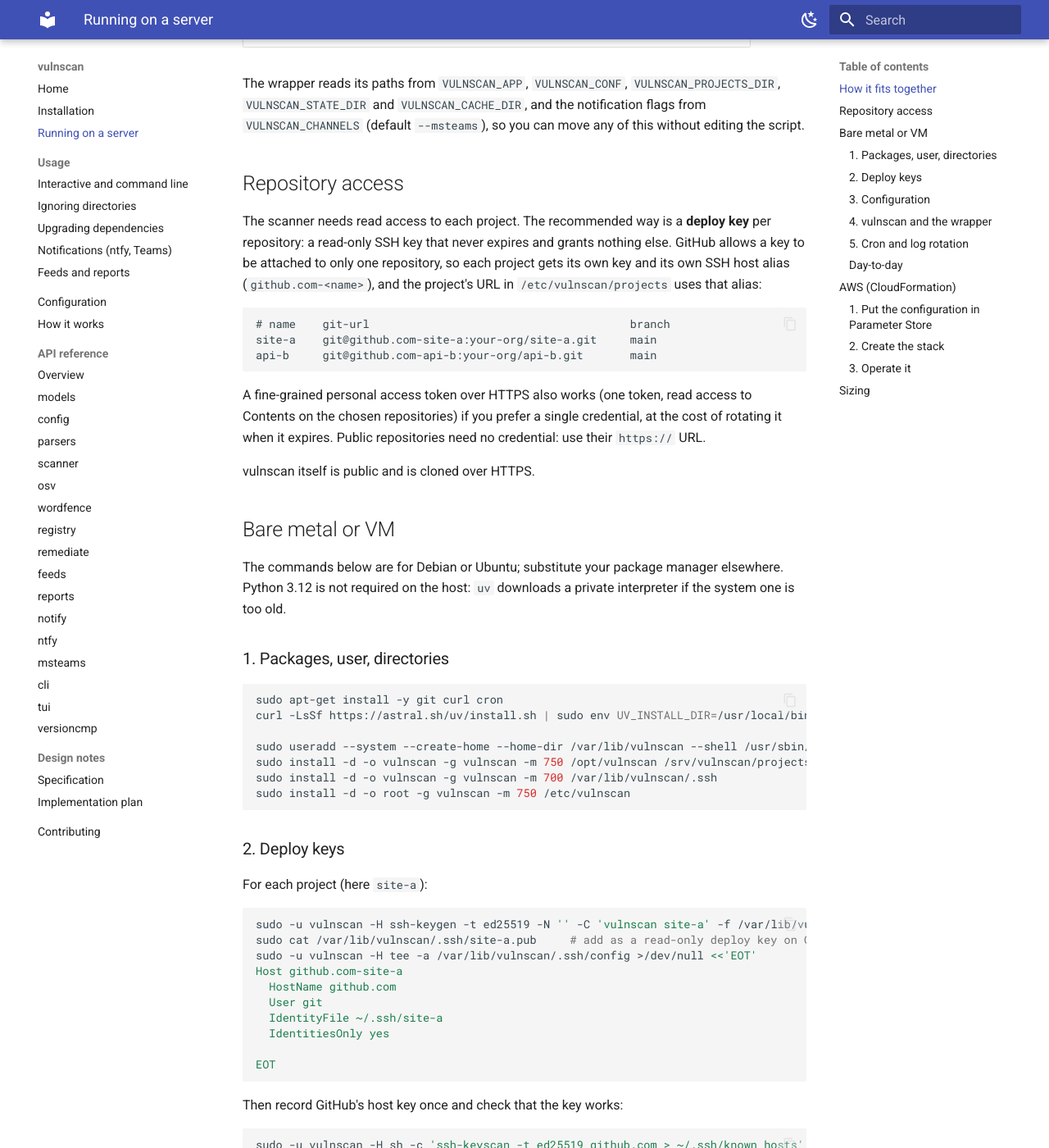
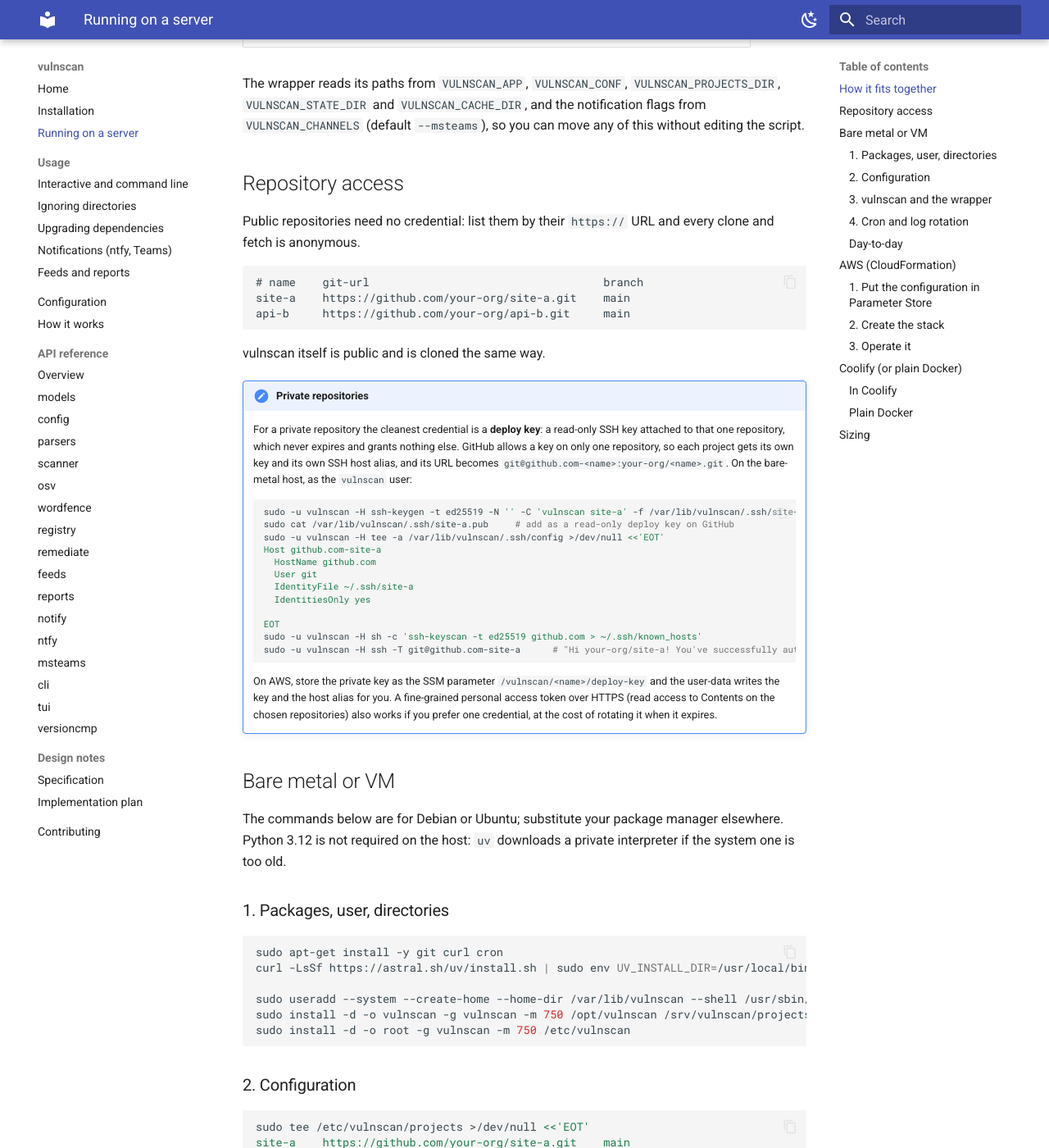
Before and after one commit to MESH-Research/vulnscan, an MkDocs documentation site: the page built from docs/deployment.md, in a window 1280 px wide and 1400 px high, scrolled down 1219 px. Shown: the whole window at 82% size. Built offline with MkDocs 1.6.1 and Material for MkDocs 9.7.7, drawn with Linux system fonts in a browser that asks for light colours; some of the changed text lies outside the part shown.

Commit message:
docs(deploy): add Coolify and Docker instructions; clone public repositories over HTTPS
Public projects are now listed by their https:// URL with no credential;
deploy keys move to a note for private repositories. A new section covers
Coolify (Docker Compose or Dockerfile build pack, volumes, environment
variables, the test message) and the same compose file under plain Docker.

````diff
--- a/docs/deployment.md
+++ b/docs/deployment.md
@@ -2,10 +2,12 @@
 
 This page sets up vulnscan to run unattended on a server: on a schedule it
 pulls the `main` branch of each project you monitor, scans it, and posts
-anything new to Microsoft Teams (or ntfy). It covers a bare-metal or VM
-host where you have root and cron, and an AWS EC2 instance created from a
-CloudFormation template. Both use the same layout and the same wrapper
-script, [`deploy/vulnscan-run.sh`](https://github.com/MESH-Research/vulnscan/blob/main/deploy/vulnscan-run.sh).
+anything new to Microsoft Teams (or ntfy). It covers three hosts: a
+bare-metal or VM box where you have root and cron, an AWS EC2 instance
+created from a CloudFormation template, and a container on
+[Coolify](https://coolify.io) (or plain Docker). All three use the same
+layout and the same wrapper script,
+[`deploy/vulnscan-run.sh`](https://github.com/MESH-Research/vulnscan/blob/main/deploy/vulnscan-run.sh).
 
 ## How it fits together
 
@@ -38,7 +40,7 @@
 | `/etc/vulnscan/<name>.env` | that project's settings and secrets (mode 640, `root:vulnscan`) |
 | `/srv/vulnscan/projects/<name>` | shallow clone of the project |
 | `/var/lib/vulnscan/<name>` | feeds, reports and `msteams-state.json` / `ntfy-state.json` |
-| `/var/lib/vulnscan/.ssh` | deploy keys and `config` with one host alias per project |
+| `/var/lib/vulnscan/.ssh` | deploy keys, private repositories only |
 | `/var/cache/vulnscan` | shared Wordfence feed cache |
 | `/var/log/vulnscan/scan.log` | output of every run, rotated weekly |
 
@@ -49,25 +51,45 @@
 
 ## Repository access
 
-The scanner needs read access to each project. The recommended way is a
-**deploy key** per repository: a read-only SSH key that never expires and
-grants nothing else. GitHub allows a key to be attached to only one
-repository, so each project gets its own key and its own SSH host alias
-(`github.com-<name>`), and the project's URL in `/etc/vulnscan/projects`
-uses that alias:
+Public repositories need no credential: list them by their `https://` URL
+and every clone and fetch is anonymous.
 
 ```
-# name    git-url                                       branch
-site-a    git@github.com-site-a:your-org/site-a.git     main
-api-b     git@github.com-api-b:your-org/api-b.git       main
+# name    git-url                                   branch
+site-a    https://github.com/your-org/site-a.git    main
+api-b     https://github.com/your-org/api-b.git     main
 ```
 
-A fine-grained personal access token over HTTPS also works (one token, read
-access to Contents on the chosen repositories) if you prefer a single
-credential, at the cost of rotating it when it expires. Public repositories
-need no credential: use their `https://` URL.
+vulnscan itself is public and is cloned the same way.
 
-vulnscan itself is public and is cloned over HTTPS.
+!!! note "Private repositories"
+    For a private repository the cleanest credential is a **deploy key**:
+    a read-only SSH key attached to that one repository, which never
+    expires and grants nothing else. GitHub allows a key on only one
+    repository, so each project gets its own key and its own SSH host
+    alias, and its URL becomes `git@github.com-<name>:your-org/<name>.git`.
+    On the bare-metal host, as the `vulnscan` user:
+
+    ```sh
+    sudo -u vulnscan -H ssh-keygen -t ed25519 -N '' -C 'vulnscan site-a' -f /var/lib/vulnscan/.ssh/site-a
+    sudo cat /var/lib/vulnscan/.ssh/site-a.pub     # add as a read-only deploy key on GitHub
+    sudo -u vulnscan -H tee -a /var/lib/vulnscan/.ssh/config >/dev/null <<'EOT'
+    Host github.com-site-a
+      HostName github.com
+      User git
+      IdentityFile ~/.ssh/site-a
+      IdentitiesOnly yes
+
+    EOT
+    sudo -u vulnscan -H sh -c 'ssh-keyscan -t ed25519 github.com > ~/.ssh/known_hosts'
+    sudo -u vulnscan -H ssh -T git@github.com-site-a      # "Hi your-org/site-a! You've successfully authenticated"
+    ```
+
+    On AWS, store the private key as the SSM parameter
+    `/vulnscan/<name>/deploy-key` and the user-data writes the key and the
+    host alias for you. A fine-grained personal access token over HTTPS
+    (read access to Contents on the chosen repositories) also works if you
+    prefer one credential, at the cost of rotating it when it expires.
 
 ## Bare metal or VM
 
@@ -83,40 +105,15 @@
 
 sudo useradd --system --create-home --home-dir /var/lib/vulnscan --shell /usr/sbin/nologin vulnscan
 sudo install -d -o vulnscan -g vulnscan -m 750 /opt/vulnscan /srv/vulnscan/projects /var/cache/vulnscan /var/log/vulnscan
-sudo install -d -o vulnscan -g vulnscan -m 700 /var/lib/vulnscan/.ssh
 sudo install -d -o root -g vulnscan -m 750 /etc/vulnscan
 ```
 
-### 2. Deploy keys
-
-For each project (here `site-a`):
-
-```sh
-sudo -u vulnscan -H ssh-keygen -t ed25519 -N '' -C 'vulnscan site-a' -f /var/lib/vulnscan/.ssh/site-a
-sudo cat /var/lib/vulnscan/.ssh/site-a.pub     # add as a read-only deploy key on GitHub
-sudo -u vulnscan -H tee -a /var/lib/vulnscan/.ssh/config >/dev/null <<'EOT'
-Host github.com-site-a
-  HostName github.com
-  User git
-  IdentityFile ~/.ssh/site-a
-  IdentitiesOnly yes
-
-EOT
-```
-
-Then record GitHub's host key once and check that the key works:
-
-```sh
-sudo -u vulnscan -H sh -c 'ssh-keyscan -t ed25519 github.com > ~/.ssh/known_hosts'
-sudo -u vulnscan -H ssh -T git@github.com-site-a      # "Hi your-org/site-a! You've successfully authenticated"
-```
-
-### 3. Configuration
+### 2. Configuration
 
 ```sh
 sudo tee /etc/vulnscan/projects >/dev/null <<'EOT'
-site-a    git@github.com-site-a:your-org/site-a.git     main
-api-b     git@github.com-api-b:your-org/api-b.git       main
+site-a    https://github.com/your-org/site-a.git    main
+api-b     https://github.com/your-org/api-b.git     main
 EOT
 sudo chown root:vulnscan /etc/vulnscan/projects && sudo chmod 640 /etc/vulnscan/projects
 ```
@@ -177,7 +174,7 @@
   --path /srv/vulnscan/projects/site-a --feed-dir /var/lib/vulnscan/site-a
 ```
 
-### 5. Cron and log rotation
+### 4. Cron and log rotation
 
 Hourly is a sensible default: OSV queries are cheap, and the Wordfence feed
 is cached for 24 hours regardless of how often you scan. `flock -n` makes an
@@ -207,12 +204,12 @@
 
 ### Day-to-day
 
-- **Add a project:** a deploy key, a line in `/etc/vulnscan/projects`, a
-  `.env`. The next run clones and scans it.
+- **Add a project:** a line in `/etc/vulnscan/projects` and a `.env`. The
+  next run clones and scans it.
 - **Upgrade vulnscan:** automatic, since every run tracks `main`. If you
   would rather stay on tagged releases, set `VULNSCAN_APP_BRANCH` in the
   cron file to a tag such as `v1.2.0`. The wrapper copies itself nowhere,
-  so re-run the `install -m 755 ...` line from step 4 after a release that
+  so re-run the `install -m 755 ...` line from step 3 after a release that
   changes `deploy/vulnscan-run.sh`.
 - **Re-send everything** to a channel: delete that project's
   `msteams-state.json` or `ntfy-state.json` under `/var/lib/vulnscan/<name>`
@@ -232,21 +229,19 @@
 
 ### 1. Put the configuration in Parameter Store
 
-Create the deploy keys on your own machine (the same `ssh-keygen` commands
-as above, in any directory), add the public halves to GitHub, then store:
+Write the `projects` file and one `.env` per project locally, then store
+them:
 
 ```sh
 aws ssm put-parameter --name /vulnscan/projects --type String --value "$(cat projects)"
 aws ssm put-parameter --name /vulnscan/site-a/env --type SecureString --value "$(cat site-a.env)"
-aws ssm put-parameter --name /vulnscan/site-a/deploy-key --type SecureString --value "$(cat site-a)"
 aws ssm put-parameter --name /vulnscan/api-b/env --type SecureString --value "$(cat api-b.env)"
-aws ssm put-parameter --name /vulnscan/api-b/deploy-key --type SecureString --value "$(cat api-b)"
 ```
 
-`projects` has the same format as `/etc/vulnscan/projects`; the user-data
-writes one SSH host alias per project for which a `deploy-key` parameter
-exists. Delete the private keys locally once stored. Standard parameters
-hold up to 4 KB, enough for a key and a short `.env`.
+`projects` has the same format as `/etc/vulnscan/projects`. For a private
+repository add `/vulnscan/<name>/deploy-key` holding the private SSH key
+(see [Repository access](#repository-access)); the user-data writes a host
+alias for every project that has one. Standard parameters hold up to 4 KB.
 
 ### 2. Create the stack
 
@@ -287,6 +282,83 @@
 `AmazonSSMManagedInstanceCore` plus `ssm:GetParameter*` on
 `arn:aws:ssm:*:*:parameter/vulnscan/*`, and an egress-only security group.
 
+## Coolify (or plain Docker)
+
+The repository's [`Dockerfile`](https://github.com/MESH-Research/vulnscan/blob/main/Dockerfile)
+builds an image whose main process is a loop: run the wrapper over every
+project, sleep `VULNSCAN_RUN_EVERY_MINUTES` (default 60), repeat. The
+image already contains vulnscan, so the wrapper's self-update step is off
+and new vulnscan releases arrive by rebuilding the image. Three volumes
+persist what matters between restarts: the "already notified" state, the
+Wordfence cache and the project clones. All configuration is environment
+variables, so there are no files to place.
+[`deploy/docker-compose.yml`](https://github.com/MESH-Research/vulnscan/blob/main/deploy/docker-compose.yml)
+declares the service and the volumes.
+
+| Variable | Purpose |
+|----------|---------|
+| `VULNSCAN_PROJECTS` | the project list, entries separated by `;` (or newlines): `site-a https://github.com/your-org/site-a.git main; api-b https://github.com/your-org/api-b.git` |
+| `VULNSCAN_MSTEAMS_WEBHOOK_URL` | Teams webhook, shared by every project |
+| `VULNSCAN_CHANNELS` | `--msteams` (default), `--ntfy` or `--msteams --ntfy`; ntfy needs `VULNSCAN_NTFY_TOPIC` and usually `VULNSCAN_NTFY_TOKEN` |
+| `VULNSCAN_WORDFENCE_API_KEY` | for WordPress projects |
+| `VULNSCAN_RUN_EVERY_MINUTES` | gap between runs; `0` runs once and exits |
+
+Any other `VULNSCAN_*` setting can be added the same way and applies to
+every project. If two projects need different settings (different Teams
+channels, say), mount a file at `/etc/vulnscan/<name>.env`; the wrapper
+passes it to that project only. In Coolify that is a **File mount** under
+Persistent Storage.
+
+### In Coolify
+
+1. **New resource** in the project and environment of your choice, source
+   **Public Repository**, URL `https://github.com/MESH-Research/vulnscan`,
+   branch `main`. (To track your own fork, or to get automatic redeploys on
+   push, choose the GitHub App source instead; nothing else changes.)
+2. **Build pack: Docker Compose**, base directory `/`, compose file
+   `/deploy/docker-compose.yml`. Coolify reads the volumes from the file and
+   creates them. Alternatively pick the **Dockerfile** build pack with the
+   default Dockerfile location and add the three volumes yourself under
+   Persistent Storage: `/var/lib/vulnscan`, `/var/cache/vulnscan` and
+   `/srv/vulnscan/projects`.
+3. The scanner serves nothing, so leave the domain empty and clear the
+   exposed port if the form pre-fills one; Coolify then runs it as a plain
+   worker without proxying.
+4. **Environment variables:** add `VULNSCAN_PROJECTS`,
+   `VULNSCAN_MSTEAMS_WEBHOOK_URL` and, for WordPress, `VULNSCAN_WORDFENCE_API_KEY`.
+   Mark the webhook and the key as secrets so they are hidden in the UI.
+5. **Deploy.** The first run starts immediately and posts the current
+   findings for each project; the container's log, under **Logs**, shows one
+   header line per project followed by the scanner's own output.
+
+To check a webhook before the first real run, open **Terminal** on the
+resource and send a test message:
+
+```sh
+mkdir -p /srv/vulnscan/projects/site-a
+/opt/vulnscan/.venv/bin/vulnscan --msteams --test --path /srv/vulnscan/projects/site-a
+```
+
+Coolify rebuilds and restarts the container on **Redeploy**, which is how
+you pick up a new vulnscan release; the volumes survive, so nothing is
+re-notified. Memory follows the [Sizing](#sizing) section: give the
+Coolify host, not the container, the headroom.
+
+### Plain Docker
+
+The same compose file works anywhere:
+
+```sh
+git clone https://github.com/MESH-Research/vulnscan.git && cd vulnscan
+cat > deploy/.env <<'EOT'
+VULNSCAN_PROJECTS=site-a https://github.com/your-org/site-a.git main; api-b https://github.com/your-org/api-b.git
+VULNSCAN_MSTEAMS_WEBHOOK_URL=https://...
+VULNSCAN_WORDFENCE_API_KEY=...
+EOT
+docker compose -f deploy/docker-compose.yml --env-file deploy/.env up -d --build
+docker compose -f deploy/docker-compose.yml logs -f
+```
+
 ## Sizing
 
 The only part of vulnscan that needs real memory is the Wordfence feed,
````
Also changed, not shown: other parts of docs/deployment.md (+1 -1 lines).
